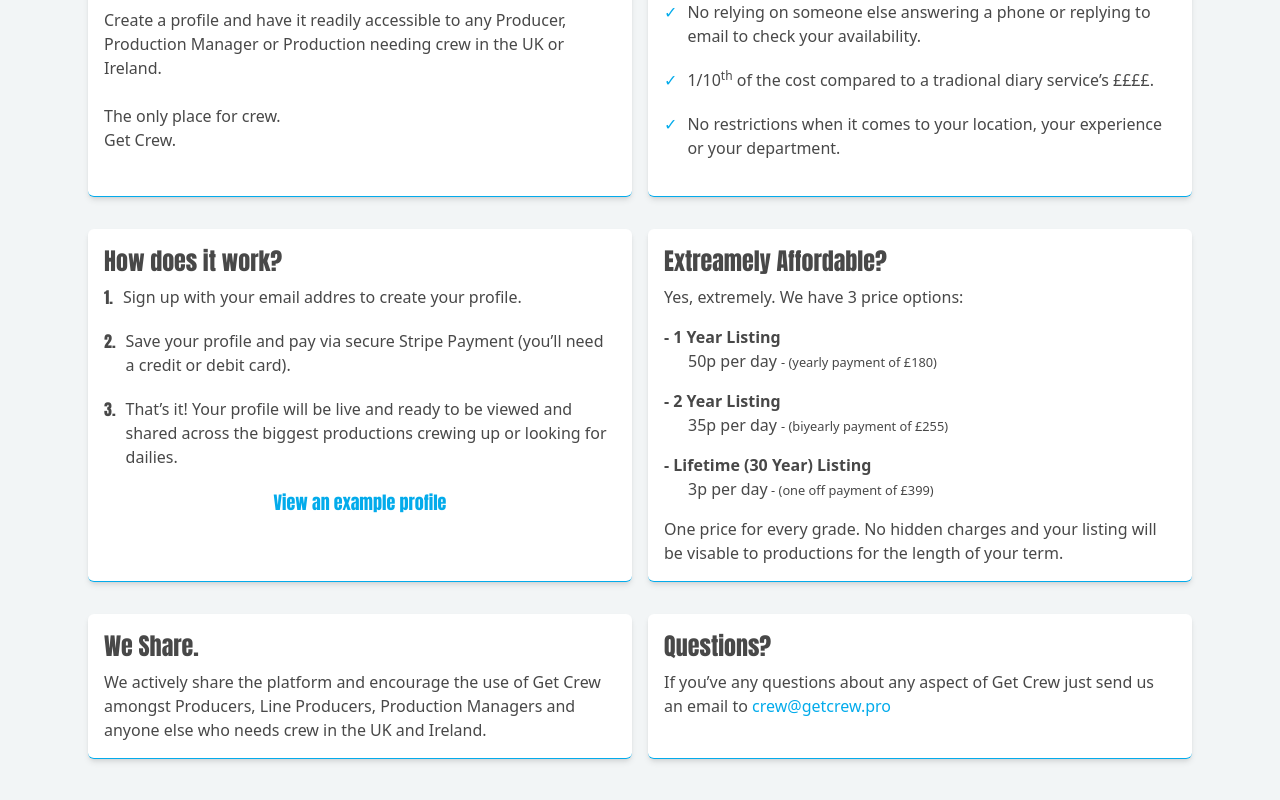
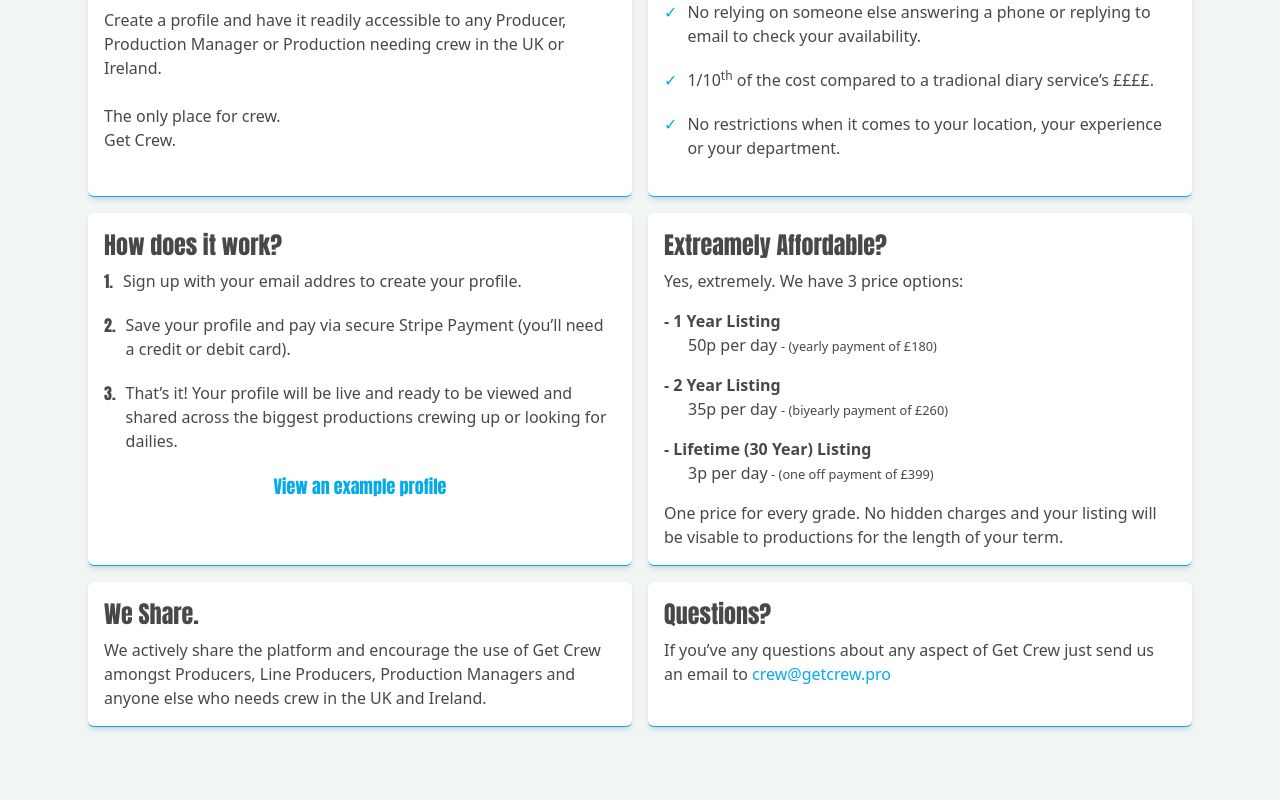
Before and after one commit to sdbxsdb/we-are-crew, a Next.js app: page /about in a window 1280 px wide. Shown: the part 878-1678 px from the top of the page. After the commit the page ends 1653 px from the top, so only its background shows below. Built offline with nearby package versions, Linux system fonts and the light colour scheme; no server answers; the database is empty.

Commit message:
before trying to bypass rls with service key

```diff
--- a/pages/I-need-crew/depts/index.js
+++ b/pages/I-need-crew/depts/index.js
@@ -32,7 +32,6 @@ const INeedCrew = ({ depts }) => {
     }
   };
 
-  console.log("TEST-", foundDept);
 
   return (
     <>
--- a/pages/about.js
+++ b/pages/about.js
@@ -29,7 +29,7 @@ const about = () => {
 
         <div className="w-full flex justify-center">
           <div className="flex flex-col items-center justify-center max-w-[1200px] gap-x-4 gap-y-4">
-            <div className="px-4 md:px-12 flex flex-col md:flex-row gap-x-4 gap-y-4">
+            <div className="px-4 md:px-12 w-full flex flex-col md:flex-row gap-x-4 gap-y-4">
               <div className="w-full shadow-md rounded-md p-4 border-b border-wearecrewBlue bg-white">
                 <h1 className="text-2xl mb-2">
                   Keeping it green!{" "}
@@ -75,7 +75,7 @@ const about = () => {
                 </p>
               </div>
             </div>
-            <div className="px-4 md:px-12 flex flex-col md:flex-row gap-x-4 gap-y-4 mb-4">
+            <div className="px-4 md:px-12 flex flex-col md:flex-row gap-x-4 gap-y-4">
               <div className="w-full md:w-1/2 shadow-md rounded-md p-4 border-b border-wearecrewBlue bg-white">
                 <h1 className="text-2xl mb-2">What is Get Crew?</h1>
                 <p>
@@ -129,7 +129,7 @@ const about = () => {
                 </ul>
               </div>
             </div>
-            <div className="px-4 md:px-12 flex flex-col md:flex-row gap-x-4 gap-y-4 mb-4">
+            <div className="px-4 md:px-12 flex flex-col md:flex-row gap-x-4 gap-y-4">
               <div className="w-full md:w-1/2 aboutPageListNumbers shadow-md rounded-md p-4 border-b border-wearecrewBlue bg-white">
                 <h1 className="text-2xl mb-2">How does it work?</h1>
                 <ul>
@@ -171,7 +171,7 @@ const about = () => {
                   <li>
                     <strong>- 2 Year Listing</strong>{" "}
                     <p className="ml-6">
-                      35p per day <small>- (biyearly payment of £255)</small>
+                      35p per day <small>- (biyearly payment of £260)</small>
                     </p>
                   </li>
                   <li>
@@ -188,7 +188,7 @@ const about = () => {
                 </p>
               </div>
             </div>
-            <div className="px-4 md:px-12 flex flex-col md:flex-row gap-x-4 gap-y-4 mb-4">
+            <div className="px-4 md:px-12 flex flex-col md:flex-row gap-x-4 gap-y-4">
               <div className="w-full md:w-1/2 shadow-md rounded-md p-4 border-b border-wearecrewBlue bg-white">
                 <h1 className="text-2xl mb-2">We Share.</h1>
                 <p>
--- a/styles/globals.scss
+++ b/styles/globals.scss
@@ -31,8 +31,8 @@ h1 {
 }
 
 body {
-  background-color: #F2F5F6;
-  color: #484848;
+  @apply bg-wearecrewLightGrey text-wearecrewDarkestGrey;
+
 }
 
 .transition {
```
